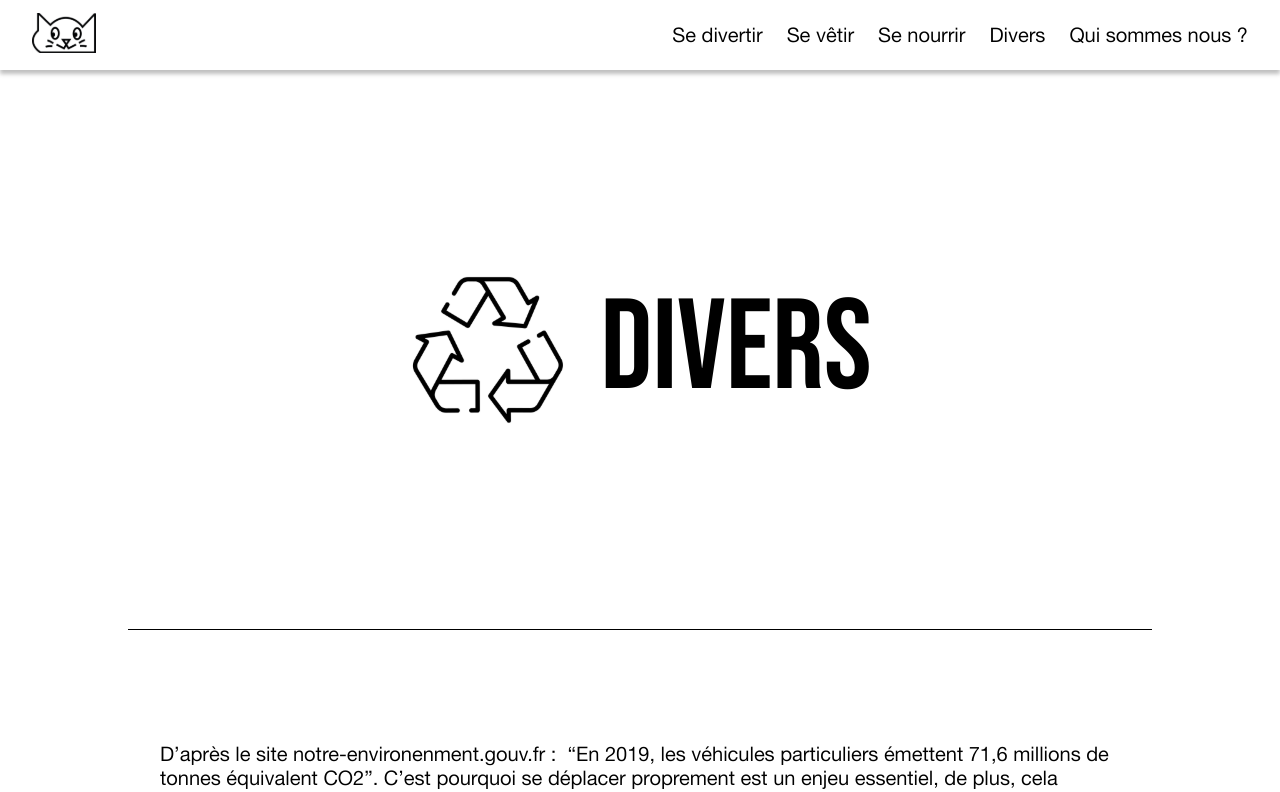
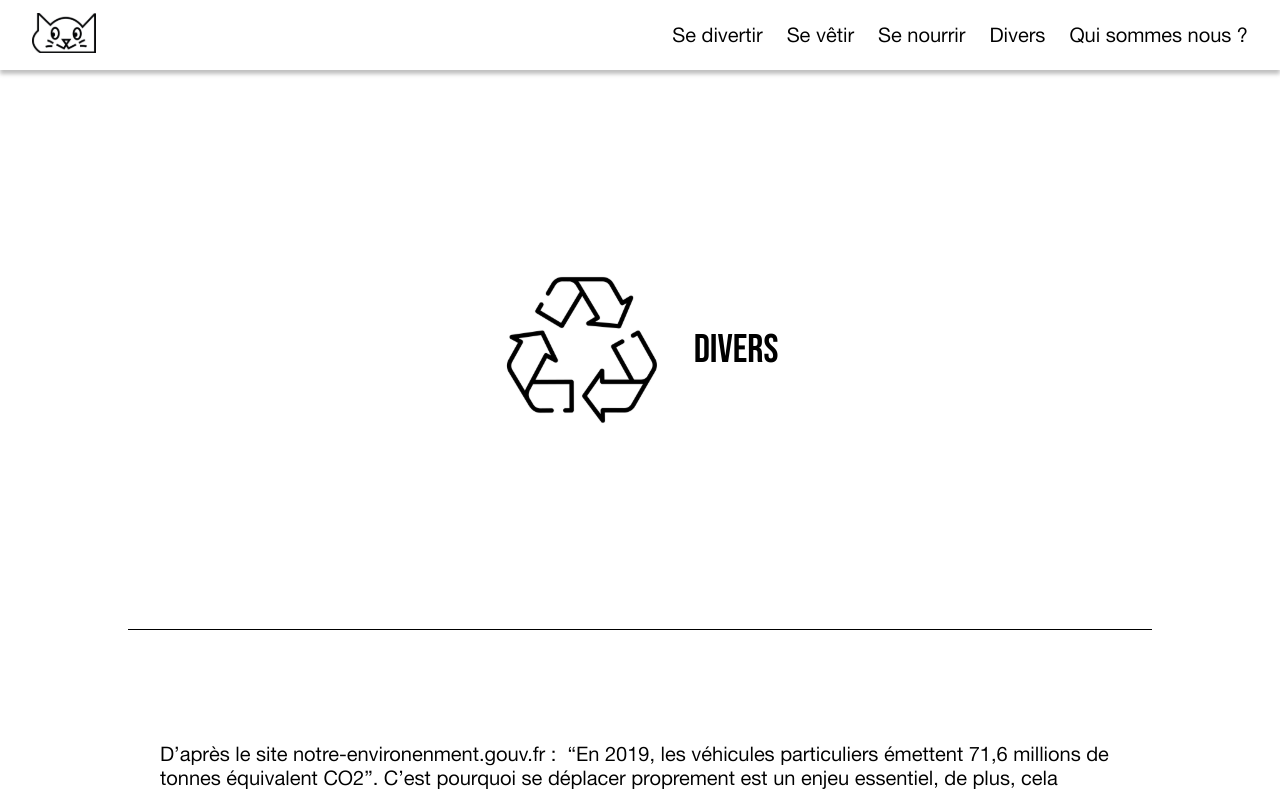
Before and after one commit to HeloisePi/Reboot2023_, a SvelteKit app: page /divers in a window 1280 px wide. Shown: the top 792 px of the page. Built offline with nearby package versions, Linux system fonts and the light colour scheme.

Commit message:
Bug corrigé

```diff
--- a/src/routes/component/Hero.svelte
+++ b/src/routes/component/Hero.svelte
@@ -35,8 +35,12 @@
     margin-left: 50%;
     transform: translate(-50%, 23vw);
     color: white;
+    font-family: 'BebasNeue-Regular', 'Courier New';
+    font-size: 10vw;
+    white-space : nowrap;
+}
 
 
-    }
+
 
 </style>
--- a/src/variable.scss
+++ b/src/variable.scss
@@ -13,8 +13,7 @@
 
 h1{
     font-family: 'BebasNeue-Regular', 'Courier New';
-    font-size: 10vw;
-    white-space : nowrap;
+    font-size: 40px;
 }
 
 
```
